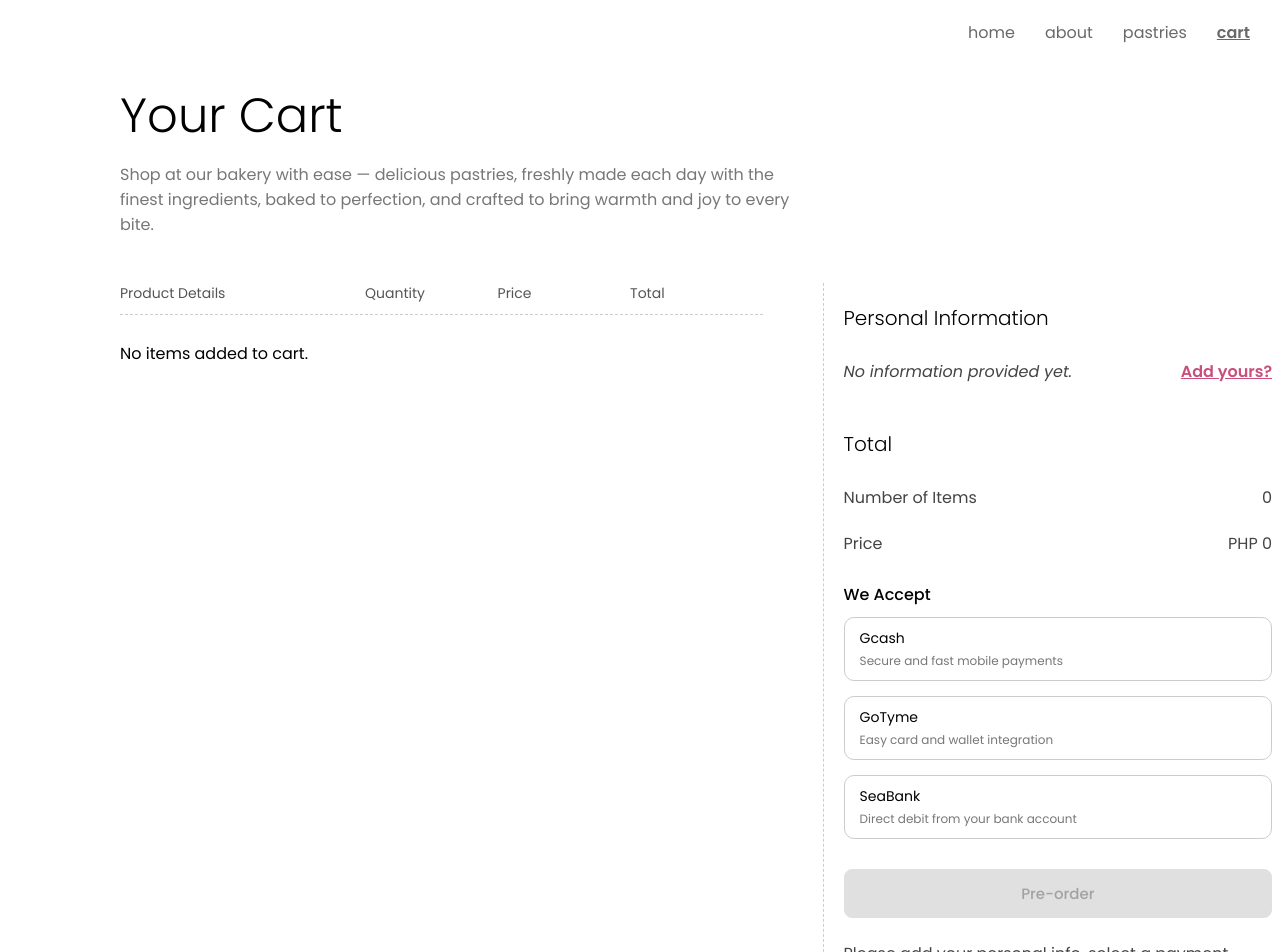
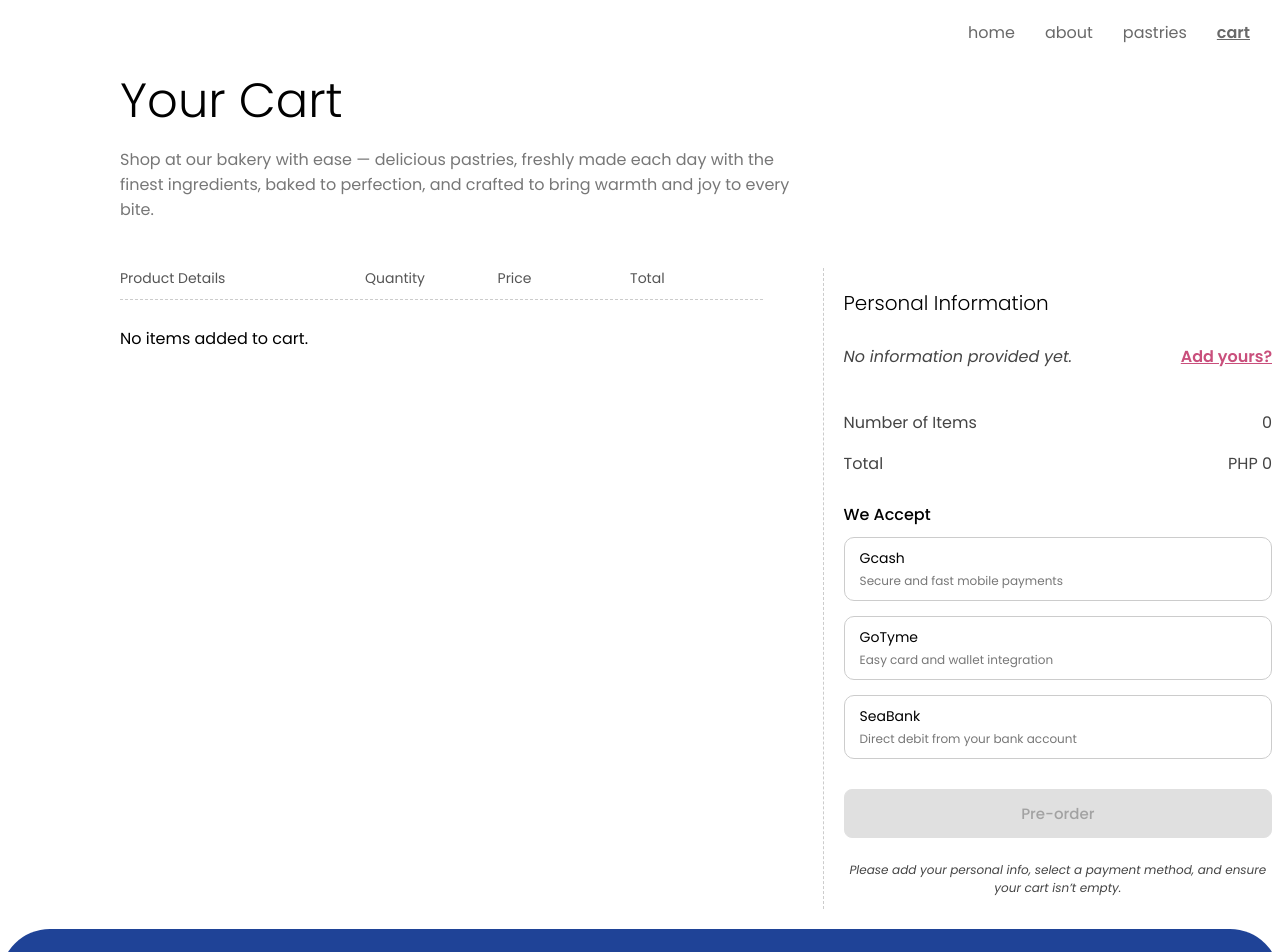
Before and after one commit to marianadine/maisonsucre, a React (Create React App) app: page /cart in a window 1280 px wide. Shown: the top 952 px of the page. Built offline with nearby package versions, Linux system fonts and the light colour scheme.

Commit message:
billing info updates

```diff
--- a/src/components/Cart.jsx
+++ b/src/components/Cart.jsx
@@ -129,12 +129,11 @@ const Cart = () => {
               </p>
             )}
 
-            <h3>Total</h3>
-            <p style={{ marginBottom: '-10px' }}>
+            <p style={{ marginBottom: '-15px' }}>
               Number of Items <span>{totalItems}</span>
             </p>
             <p>
-              Price <span>PHP {totalPrice}</span>
+              Total <span>PHP {totalPrice}</span>
             </p>
 
             <h4>We Accept</h4>
--- a/src/styles/Cart.css
+++ b/src/styles/Cart.css
@@ -1,7 +1,7 @@
 .container.cart-section {
     justify-content: flex-start;
     align-items: flex-start;
-    margin-top: 20px;
+    margin-top: 5px;
     height: auto;
     width: 90%;
 }
@@ -232,9 +232,14 @@
 }
 
 .hint-text {
-    font-size: 13px;
+    font-size: 12px !important;
+    font-style: italic;
     color: #888;
     margin-top: 8px;
+    text-align: center;
+    width: 100%;
+    display: block;
+    align-self: center;
 }
 
 .cart-summary p strong {
```
